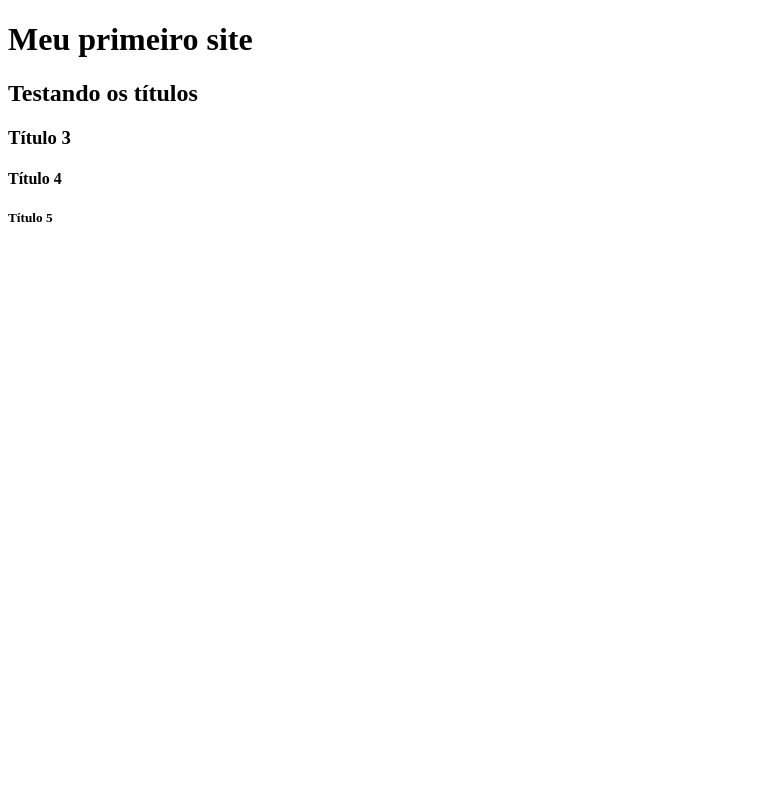
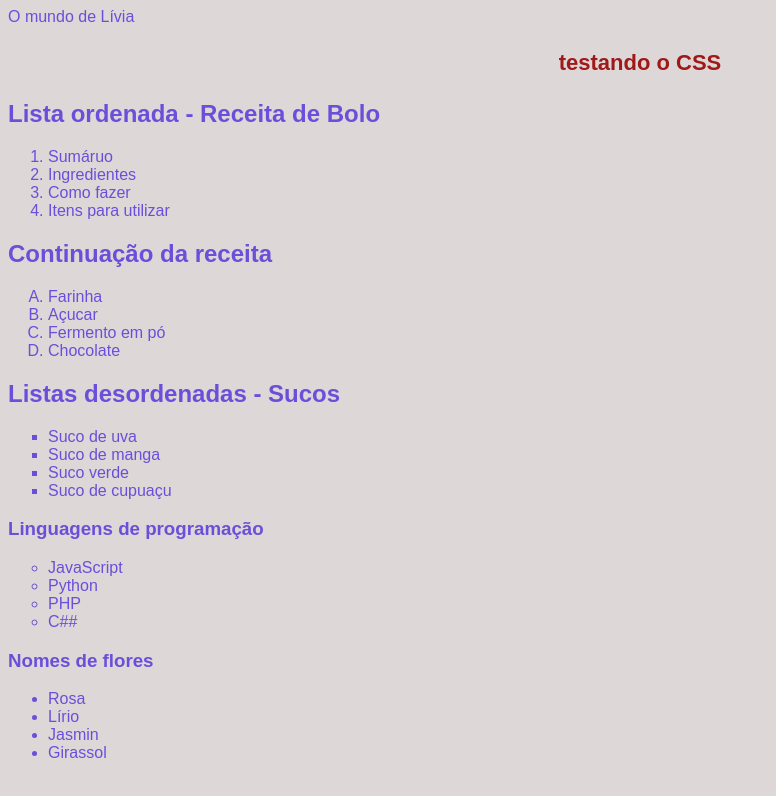
Before and after one commit to LivRosa/pretalab_HTML_CSS, a plain HTML site: page aula_1/index.html in a window 1280 px wide. Shown: the whole page, without its empty margins (0-776 px from the left). Drawn offline with Linux system fonts and the light colour scheme.

Commit message:
feat: add css

```diff
--- a/aula_1/index.html
+++ b/aula_1/index.html
@@ -1,18 +1,65 @@
 <!DOCTYPE html>
+
 <html lang="pt-br">
-<head>
-    <meta charset="UTF-8">
-    <meta name="viewport" content="width=device-width, initial-scale=1.0">
-    <title>Meu primeiro site</title>
-</head>
-<body>
-    <h1>Meu primeiro site</h1>
-    <h2>Testando os títulos</h2>
-    <h3>Título 3</h3>
-    <h4>Título 4</h4>
-    <h5>Título 5</h5>
 
-    <!-- comentário-->
+    <!-- Definimos o cabeçalho do nosso arquivo, a unica coisa visível ao usuario é o title -->
+    <head>
+        <title>Meu primeiro Site</title>
+      <!-- tags meta ajuda com que os mecanismos de busca encontrem o nosso site na web, devem SEMPRE estar no head -->
+      <!--  utf-8 para pagina reconhecer caracteres especiais -->
+        <meta name="description" content="Meu portfólio pessoal">
+        <meta charset="utf-8">
+        <link rel="stylesheet" href="style.css">
+        </head>
 
-</body>
+    <body>
+
+        <header classs="navbar"
+
+        <h1>O mundo de Lívia</h1>
+
+        <p class="paragrafo"> testando o CSS</p>
+      <!-- listas ordenadas sempre começam com ol e os itens com li -->
+        <h2>Lista ordenada - Receita de Bolo</h2>
+        <ol start="1"> <!-- está contando a partir do 1; 1,2 e 3-->
+            <li>Sumáruo</li>
+            <li>Ingredientes</li>
+            <li>Como fazer</li>
+            <li>Itens para utilizar</li>
+        </ol>
+
+        <h2>Continuação da receita</h2>
+        <ol type="A"> <!-- estilo: A,B,C...-->
+            <li>Farinha</li>
+            <li>Açucar</li>
+            <li>Fermento em pó</li>
+            <li>Chocolate</li>
+        </ol>
+
+        <!-- listas desordenadas sempre começam com ul e os itens com li -->
+        <h2>Listas desordenadas - Sucos</h2>
+
+        <ul type="square">  <!-- estilo dos "marcadores" da lista -->
+            <li>Suco de uva</li>
+            <li>Suco de manga</li>
+            <li>Suco verde</li>
+            <li>Suco de cupuaçu</li>
+        </ul>
+
+        <h3>Linguagens de programação</h3>
+        <ul type="circle"> <!-- estilo dos "marcadores" da lista -->
+            <li>JavaScript</li>
+            <li>Python</li>
+            <li>PHP</li>
+            <li>C##</li>
+        </ul>
+
+        <h3>Nomes de flores</h3>
+        <ul type="triangle"> <!-- estilo dos "marcadores" da lista -->
+            <li>Rosa</li>
+            <li>Lírio</li>
+            <li>Jasmin</li>
+            <li>Girassol</li>
+      </ul>
+    </body>
 </html>
--- /dev/null
+++ b/aula_1/style.css
@@ -0,0 +1,15 @@
+body { /* estiliza o corpo da página */
+    background-color: #ddd7d7;
+    font-family: Arial, sans-serif;
+    color: #6c4eda;
+}
+
+.paragrafo {
+    color: rgb(160, 25, 25);
+    font-weight: bold;  /* peso da fonte */
+    font-family: sans-serif, arial;
+    text-align: center; /* alinhamento dos textos */
+    line-height: 30px; /* altura da fonte; distância entre os textos */
+    font-size: 22px; /* tamanho da fonte*/
+
+}
```
Also changed, not shown: portfolio/estilos.css (added, +20 -0 lines), portfolio/index.html (added, +35 -0 lines).
